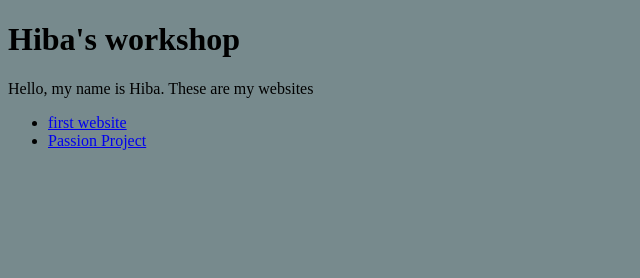
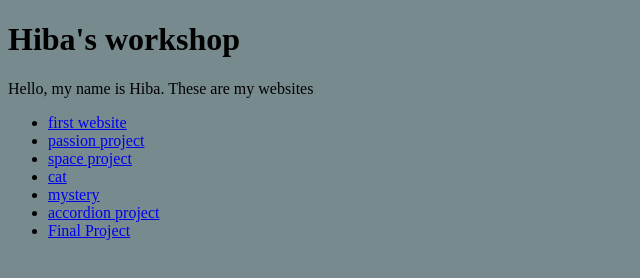
Before and after one commit to hibazt/home, a plain HTML site: page index.html in a window 1280 px wide. Shown: the whole page, without its empty margins (0-640 px from the left). Drawn offline with Linux system fonts and the light colour scheme.

Commit message:
Add files via upload

```diff
--- a/index.html
+++ b/index.html
@@ -2,14 +2,19 @@
 <html>
     <head>
         <title>Hiba's Homepage</title>
-        <link rel="stylesheet" href="main.css"
+        <link rel="stylesheet" href="main.css">
     </head>
     <body>
         <h1>Hiba's workshop</h1>
         <p>Hello, my name is Hiba. These are my websites</p>
         <ul>
-            <li><a href="First-website/index.html">first website</a></li>
-            <li><a href="coffee/coffee.html">Passion Project</a></li>
+            <li><a href=".././Firstwebsite/index.html">first website</a></li>
+            <li><a href="../coffee/coffee.html">passion project</a></li>
+            <li><a href="../fridge/index.html">space project</a></li>
+            <li><a href="../screensaver/index.html">cat</a></li>
+            <li><a href="../mystery/homepage/home.html">mystery</a></li>
+            <li><a href="../accordion/index.html">accordion project</a></li>
+            <li><a href="../plastic/index.html">Final Project</a></li>
         </ul>
     </body>
 </html>
```
